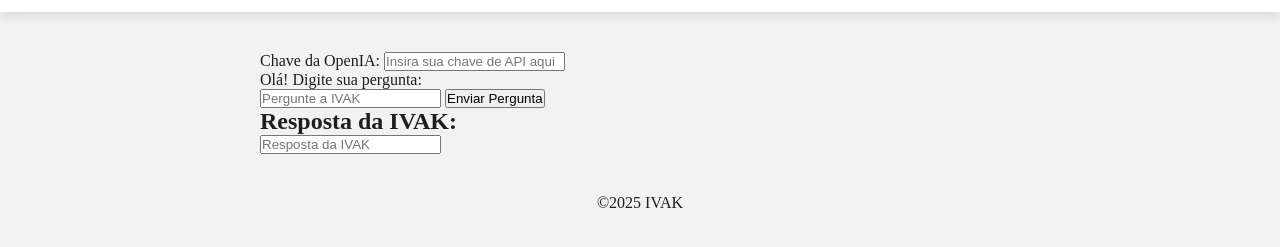
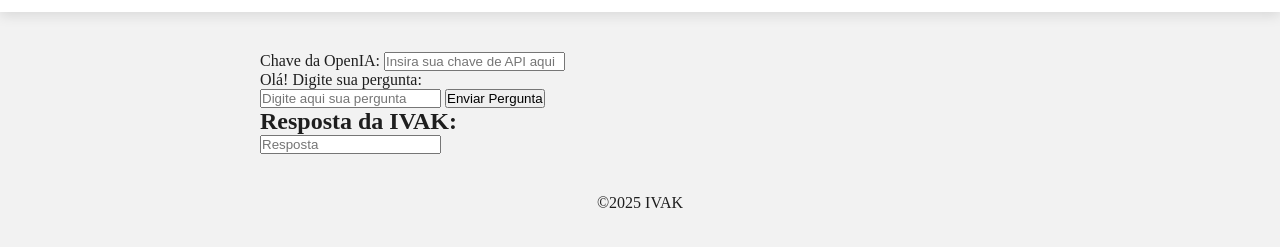
Before and after one commit to SarahSSM1/IVAK-IA, a website: page index.html in a window 1280 px wide. Shown: the part 59-306 px from the top of the page. Drawn offline with Linux system fonts and the light colour scheme.

Commit message:
Juliana/add:Mudei os placeholder

```diff
--- a/index.html
+++ b/index.html
@@ -24,14 +24,14 @@
         <div class="chat-container">
             <div id="chat-output"></div>
             <div class="chat-input">
-                <input type="text" id="user-input" placeholder= "Pergunte a IVAK">
+                <input type="text" id="user-input" placeholder= "Digite aqui sua pergunta">
                 <button id="send-button">Enviar Pergunta</button>
             </div>
         </div>
         <div id="ai-response-container" class="hidden">
             <h2>Resposta da IVAK:</h2>
             <div id="ai-response-output"></div>
-            <input type="text" id="user-input" placeholder= "Resposta da IVAK">
+            <input type="text" id="user-input" placeholder= "Resposta">
         </div>
     </main>
 
```
